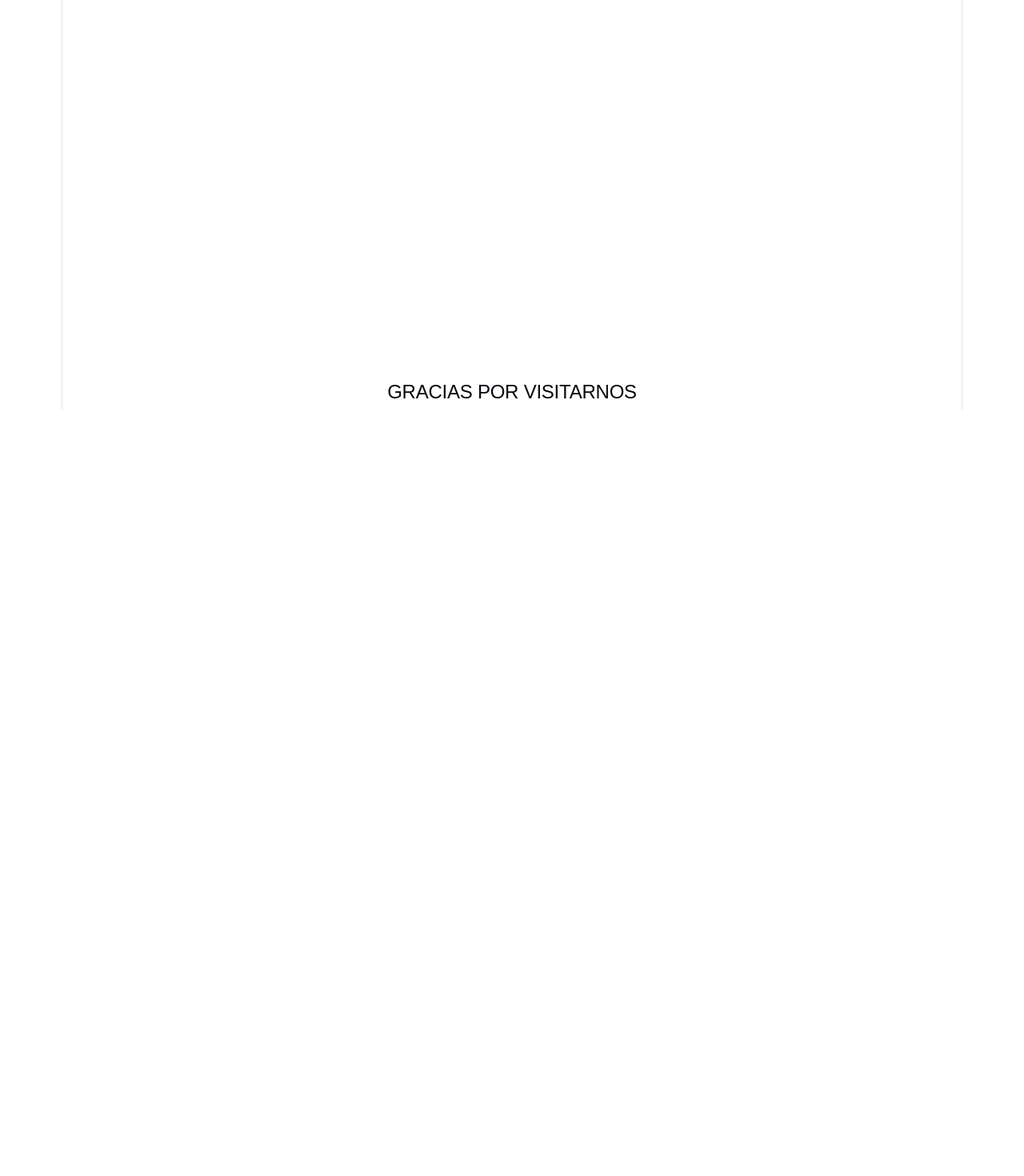
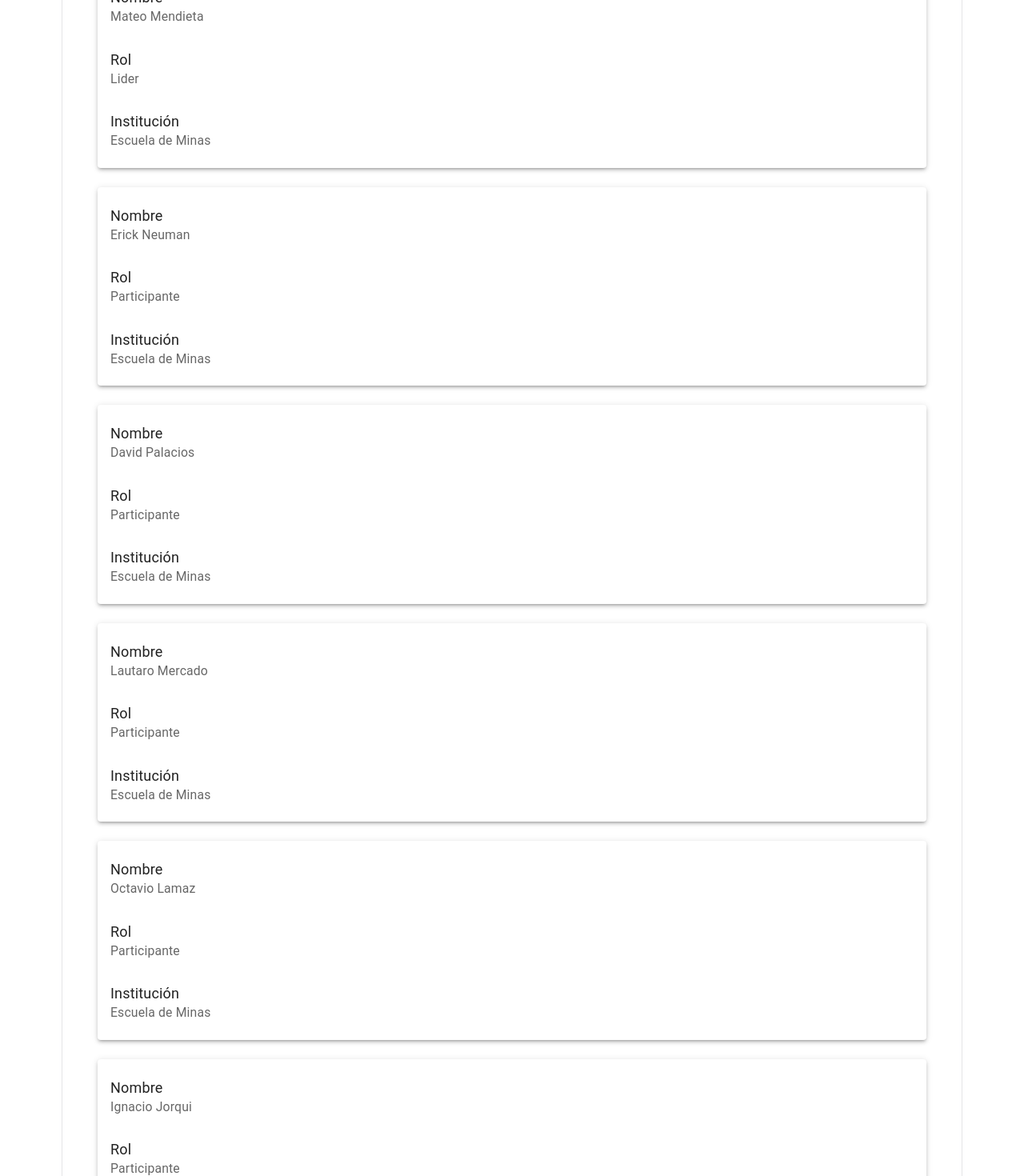
Before and after one commit to MateoMendietauwu69/pv_tp3_grupo4, a React (Vite) app: page /perfil in a window 1280 px wide. Shown: the part 460-1930 px from the top of the page at 80% size. Before the commit the page ends 973 px from the top, so only its background shows below. Built offline with nearby package versions, Linux system fonts and the light colour scheme; a web font is replaced by a local one.

Commit message:
creación PerfilUsuario -David Palacios

```diff
--- a/src/views/PerfilUsuario.jsx
+++ b/src/views/PerfilUsuario.jsx
@@ -1,10 +1,153 @@
-import React from 'react';
+import {
+  Container,
+  Typography,
+  Paper,
+  List,
+  ListItem,
+  ListItemText
+} from "@mui/material";
 
-export default function PerfilUsuario() {
+
+function PerfilUsuario() {
+
   return (
-    <div style={{ padding: '20px' }}>
-      <h1>Perfil de Usuario</h1>
-      <p>Datos del alumno / docente.</p>
-    </div>
+    <Container sx={{ mt:4 }}>
+      <Typography variant="h3" gutterBottom>Alumnos</Typography>
+      <Typography variant="body1" gutterBottom>Lista de participantes del TP3</Typography>
+      <Paper elevation={3} sx={{ mt: 3 }}>
+        <List>
+          <ListItem>
+            <ListItemText
+              primary="Nombre"
+              secondary="Mateo Mendieta"
+            />
+          </ListItem>
+          <ListItem>
+            <ListItemText
+              primary="Rol"
+              secondary="Lider"
+            />
+          </ListItem>
+          <ListItem>
+            <ListItemText
+              primary="Institución"
+              secondary="Escuela de Minas"
+            />
+          </ListItem>
+        </List>
+      </Paper>
+      <Paper elevation={3} sx={{ mt: 3 }}>
+        <List>
+          <ListItem>
+            <ListItemText
+              primary="Nombre"
+              secondary="Erick Neuman"
+            />
+          </ListItem>
+          <ListItem>
+            <ListItemText
+              primary="Rol"
+              secondary="Participante"
+            />
+          </ListItem>
+          <ListItem>
+            <ListItemText
+              primary="Institución"
+              secondary="Escuela de Minas"
+            />
+          </ListItem>
+        </List>
+      </Paper>
+      <Paper elevation={3} sx={{ mt: 3 }}>
+        <List>
+          <ListItem>
+            <ListItemText
+              primary="Nombre"
+              secondary="David Palacios"
+            />
+          </ListItem>
+          <ListItem>
+            <ListItemText
+              primary="Rol"
+              secondary="Participante"
+            />
+          </ListItem>
+          <ListItem>
+            <ListItemText
+              primary="Institución"
+              secondary="Escuela de Minas"
+            />
+          </ListItem>
+        </List>
+      </Paper>
+      <Paper elevation={3} sx={{ mt: 3 }}>
+        <List>
+          <ListItem>
+            <ListItemText
+              primary="Nombre"
+              secondary="Lautaro Mercado"
+            />
+          </ListItem>
+          <ListItem>
+            <ListItemText
+              primary="Rol"
+              secondary="Participante"
+            />
+          </ListItem>
+          <ListItem>
+            <ListItemText
+              primary="Institución"
+              secondary="Escuela de Minas"
+            />
+          </ListItem>
+        </List>
+      </Paper>
+      <Paper elevation={3} sx={{ mt: 3 }}>
+        <List>
+          <ListItem>
+            <ListItemText
+              primary="Nombre"
+              secondary="Octavio Lamaz"
+            />
+          </ListItem>
+          <ListItem>
+            <ListItemText
+              primary="Rol"
+              secondary="Participante"
+            />
+          </ListItem>
+          <ListItem>
+            <ListItemText
+              primary="Institución"
+              secondary="Escuela de Minas"
+            />
+          </ListItem>
+        </List>
+      </Paper>
+      <Paper elevation={3} sx={{ mt: 3 }}>
+        <List>
+          <ListItem>
+            <ListItemText
+              primary="Nombre"
+              secondary="Ignacio Jorqui"
+            />
+          </ListItem>
+          <ListItem>
+            <ListItemText
+              primary="Rol"
+              secondary="Participante"
+            />
+          </ListItem>
+          <ListItem>
+            <ListItemText
+              primary="Institución"
+              secondary="Escuela de Minas"
+            />
+          </ListItem>
+        </List>
+      </Paper>
+    </Container>
   );
 }
+
+export default PerfilUsuario;
```
